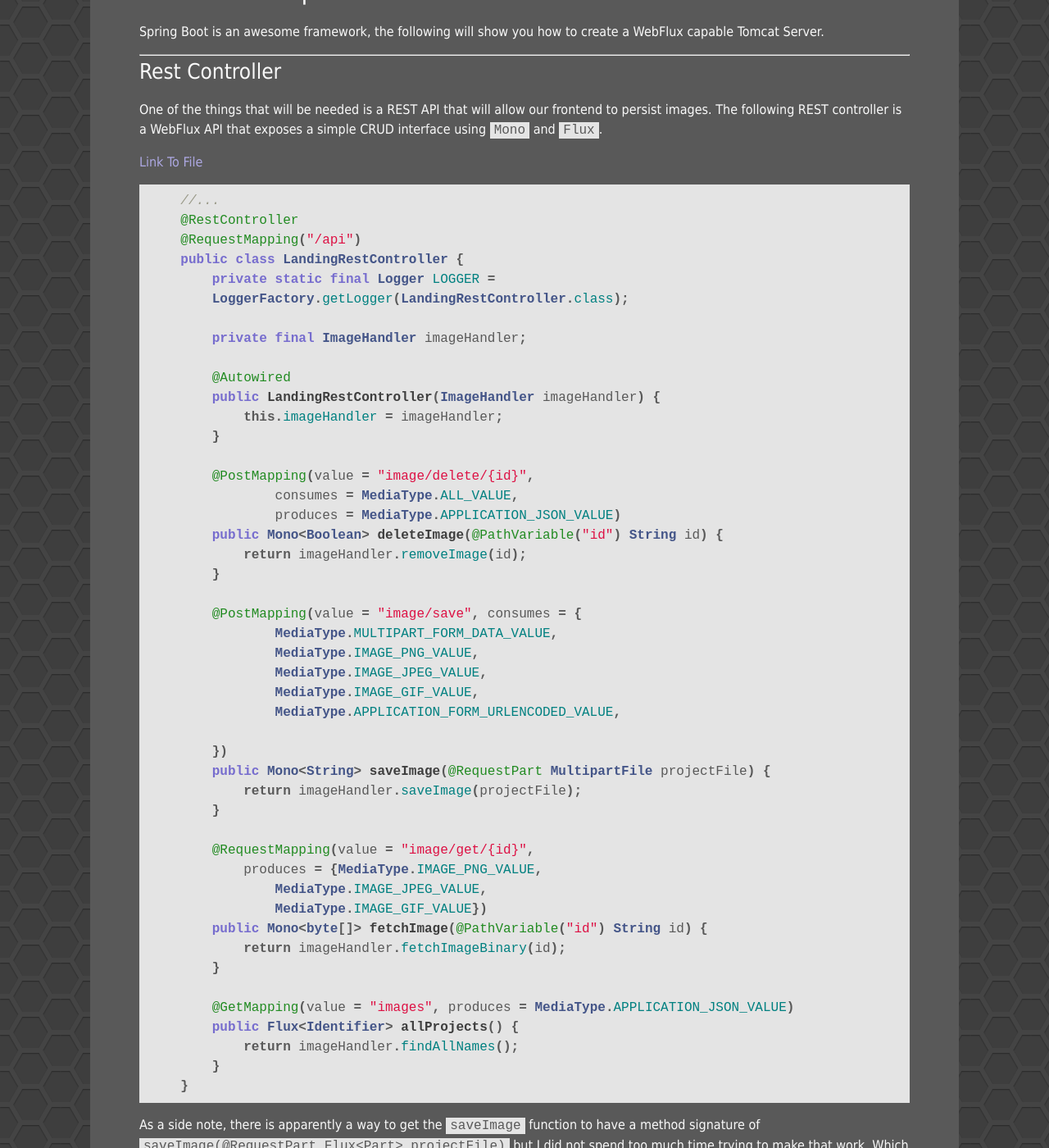
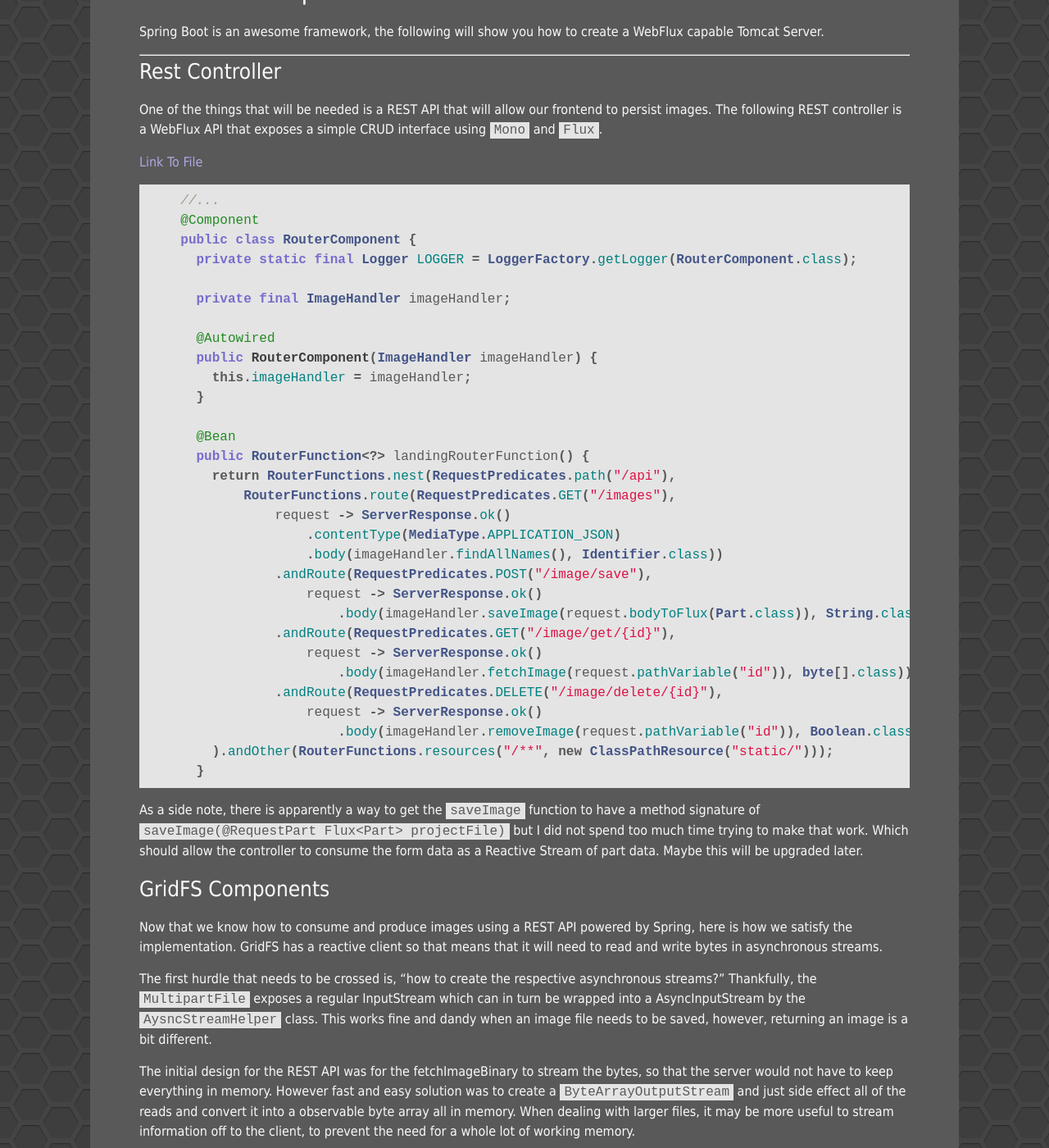
Before and after one commit to Unthrottled/blog, a Jekyll site: the page built from _posts/2017-12-14-Reactive-Mongo-Image-Persistence.md, in a window 1280 px wide and 1400 px high, scrolled down 1667 px. Shown: the whole window at 82% size. Built offline with Jekyll 4.4.1, drawn with Linux system fonts in a browser that asks for light colours; some of the changed text lies outside the part shown.

Commit message:
some updates

```diff
--- a/_posts/2017-12-14-Reactive-Mongo-Image-Persistence.md
+++ b/_posts/2017-12-14-Reactive-Mongo-Image-Persistence.md
@@ -53,57 +53,41 @@
 [Link To File](https://github.com/cyclic-reference/mongo-images/blob/master/web-service/src/main/java/io/acari/images/LandingRestController.java)
 {% highlight java %}
     //...
-    @RestController
-    @RequestMapping("/api")
-    public class LandingRestController {
-        private static final Logger LOGGER =
-        LoggerFactory.getLogger(LandingRestController.class);
+    @Component
+    public class RouterComponent {
+      private static final Logger LOGGER = LoggerFactory.getLogger(RouterComponent.class);
 
-        private final ImageHandler imageHandler;
+      private final ImageHandler imageHandler;
 
-        @Autowired
-        public LandingRestController(ImageHandler imageHandler) {
-            this.imageHandler = imageHandler;
-        }
+      @Autowired
+      public RouterComponent(ImageHandler imageHandler) {
+        this.imageHandler = imageHandler;
+      }
 
-        @PostMapping(value = "image/delete/{id}",
-                consumes = MediaType.ALL_VALUE,
-                produces = MediaType.APPLICATION_JSON_VALUE)
-        public Mono<Boolean> deleteImage(@PathVariable("id") String id) {
-            return imageHandler.removeImage(id);
-        }
-
-        @PostMapping(value = "image/save", consumes = {
-                MediaType.MULTIPART_FORM_DATA_VALUE,
-                MediaType.IMAGE_PNG_VALUE,
-                MediaType.IMAGE_JPEG_VALUE,
-                MediaType.IMAGE_GIF_VALUE,
-                MediaType.APPLICATION_FORM_URLENCODED_VALUE,
-
-        })
-        public Mono<String> saveImage(@RequestPart MultipartFile projectFile) {
-            return imageHandler.saveImage(projectFile);
-        }
-
-        @RequestMapping(value = "image/get/{id}",
-            produces = {MediaType.IMAGE_PNG_VALUE,
-                MediaType.IMAGE_JPEG_VALUE,
-                MediaType.IMAGE_GIF_VALUE})
-        public Mono<byte[]> fetchImage(@PathVariable("id") String id) {
-            return imageHandler.fetchImageBinary(id);
-        }
-
-        @GetMapping(value = "images", produces = MediaType.APPLICATION_JSON_VALUE)
-        public Flux<Identifier> allProjects() {
-            return imageHandler.findAllNames();
-        }
-    }
+      @Bean
+      public RouterFunction<?> landingRouterFunction() {
+        return RouterFunctions.nest(RequestPredicates.path("/api"),
+            RouterFunctions.route(RequestPredicates.GET("/images"),
+                request -> ServerResponse.ok()
+                    .contentType(MediaType.APPLICATION_JSON)
+                    .body(imageHandler.findAllNames(), Identifier.class))
+                .andRoute(RequestPredicates.POST("/image/save"),
+                    request -> ServerResponse.ok()
+                        .body(imageHandler.saveImage(request.bodyToFlux(Part.class)), String.class))
+                .andRoute(RequestPredicates.GET("/image/get/{id}"),
+                    request -> ServerResponse.ok()
+                        .body(imageHandler.fetchImage(request.pathVariable("id")), byte[].class))
+                .andRoute(RequestPredicates.DELETE("/image/delete/{id}"),
+                    request -> ServerResponse.ok()
+                        .body(imageHandler.removeImage(request.pathVariable("id")), Boolean.class))
+        ).andOther(RouterFunctions.resources("/**", new ClassPathResource("static/")));
+      }
 {% endhighlight %}
 
 As a side note, there is apparently a way to get the `saveImage` function to have a method signature of `saveImage(@RequestPart Flux<Part> projectFile)` but I did not spend too much time trying to make that work.
 Which should allow the controller to consume the form data as a Reactive Stream of part data. Maybe this will be upgraded later.
 
-### GridFS Component
+### GridFS Components
 
 Now that we know how to consume and produce images using a REST API powered by Spring, here is how we satisfy the implementation.
 GridFS has a reactive client so that means that it will need to read and write bytes in asynchronous streams.
@@ -118,41 +102,35 @@
 
 
 [Link to File](https://github.com/cyclic-reference/mongo-images/blob/master/web-service/src/main/java/io/acari/images/ImageHandler.java)
+
 {% highlight java %}
 
     //...
-
     @Component
     public class ImageHandler {
       private static final Logger LOGGER = LoggerFactory.getLogger(ImageHandler.class);
       private final GridFSBucket gridFSBucket;
+      private final DownloadStreamToFluxFactory downloadStreamToFluxFactory = new DownloadStreamToFluxFactory();
 
       @Autowired
       public ImageHandler(GridFSBucket gridFSBucket) {
         this.gridFSBucket = gridFSBucket;
       }
 
-      public Mono<String> saveImage(MultipartFile multipartFile) {
-        String name = multipartFile.getOriginalFilename();
-        try {
-          return Mono.from(gridFSBucket.uploadFromStream(name,
-              AsyncStreamHelper.toAsyncInputStream(multipartFile.getInputStream())))
-              .map(ObjectId::toHexString);
-        } catch (IOException e) {
-          LOGGER.warn("Error saving image", e);
-          return Mono.error(new Throwable("Unable to save image!"));
-        }
+      public Flux<String> saveImage(Flux<Part> multipartFile) {
+        return multipartFile
+            .flatMap(part -> Mono.from(gridFSBucket.uploadFromStream(part.name(),
+                FluxAsyncStreamConverter.convert(part.content()))))
+            .map(ObjectId::toHexString);
       }
 
-      public Mono<byte[]> fetchImageBinary(String imageId) {
-        ByteArrayOutputStream outputStream = new ByteArrayOutputStream();
-        return Mono.from(gridFSBucket.downloadToStream(new ObjectId(imageId),
-            AsyncStreamHelper.toAsyncOutputStream(outputStream)))
-            .map(l -> outputStream.toByteArray());
+      public Flux<byte[]> fetchImage(String imageId) {
+        return downloadStreamToFluxFactory
+            .convert(gridFSBucket.openDownloadStream(getId(imageId)));
       }
 
       public Mono<Boolean> removeImage(String imageId) {
-        return Mono.from(gridFSBucket.delete(new ObjectId(imageId)))
+        return Mono.from(gridFSBucket.delete(getId(imageId)))
             .map(Objects::nonNull)
             .onErrorReturn(false);
       }
@@ -166,7 +144,12 @@
             .map(Identifier::new);
 
       }
+
+      private ObjectId getId(String imageId) {
+        return new ObjectId(imageId);
+      }
     }
+
 {% endhighlight %}
 
 ### Spring Configurations
```
Also changed, not shown: other parts of _posts/2017-12-14-Reactive-Mongo-Image-Persistence.md (+1 -2 lines).
